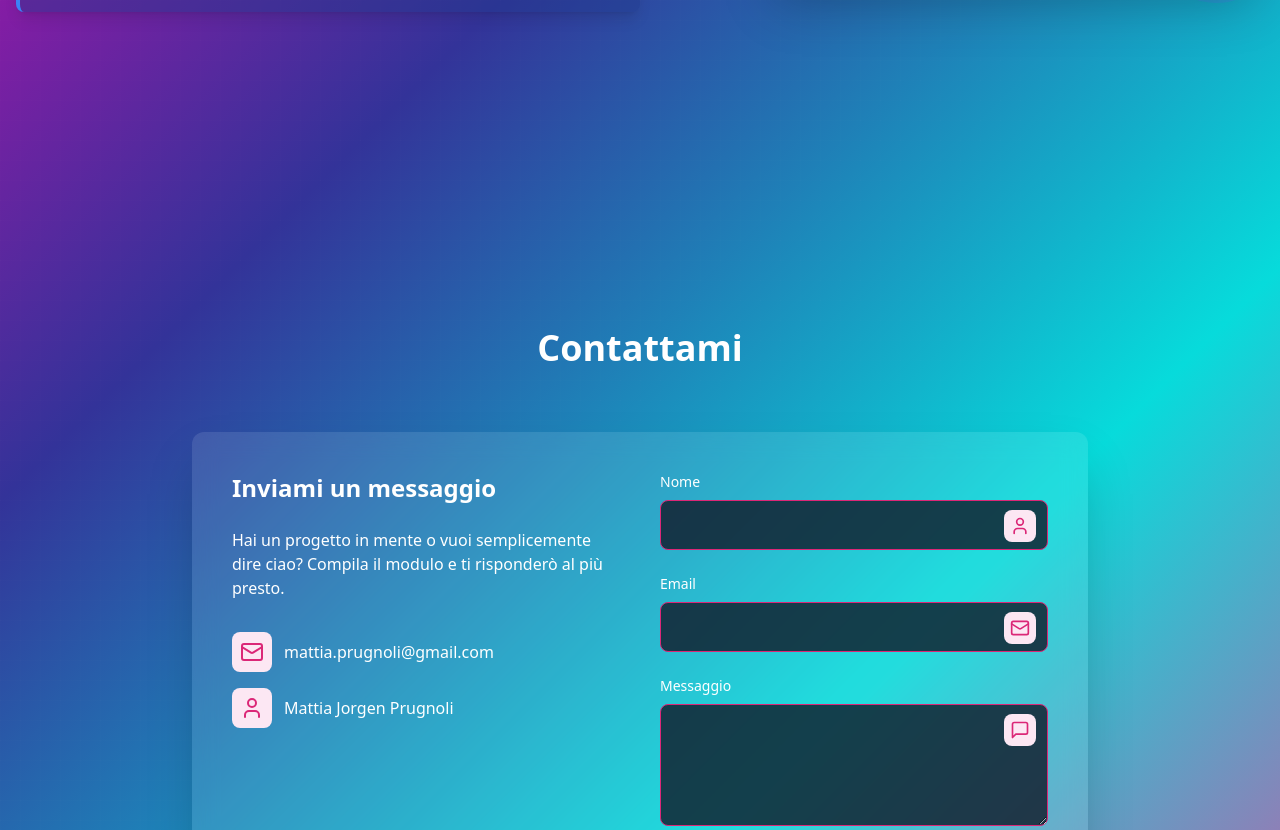
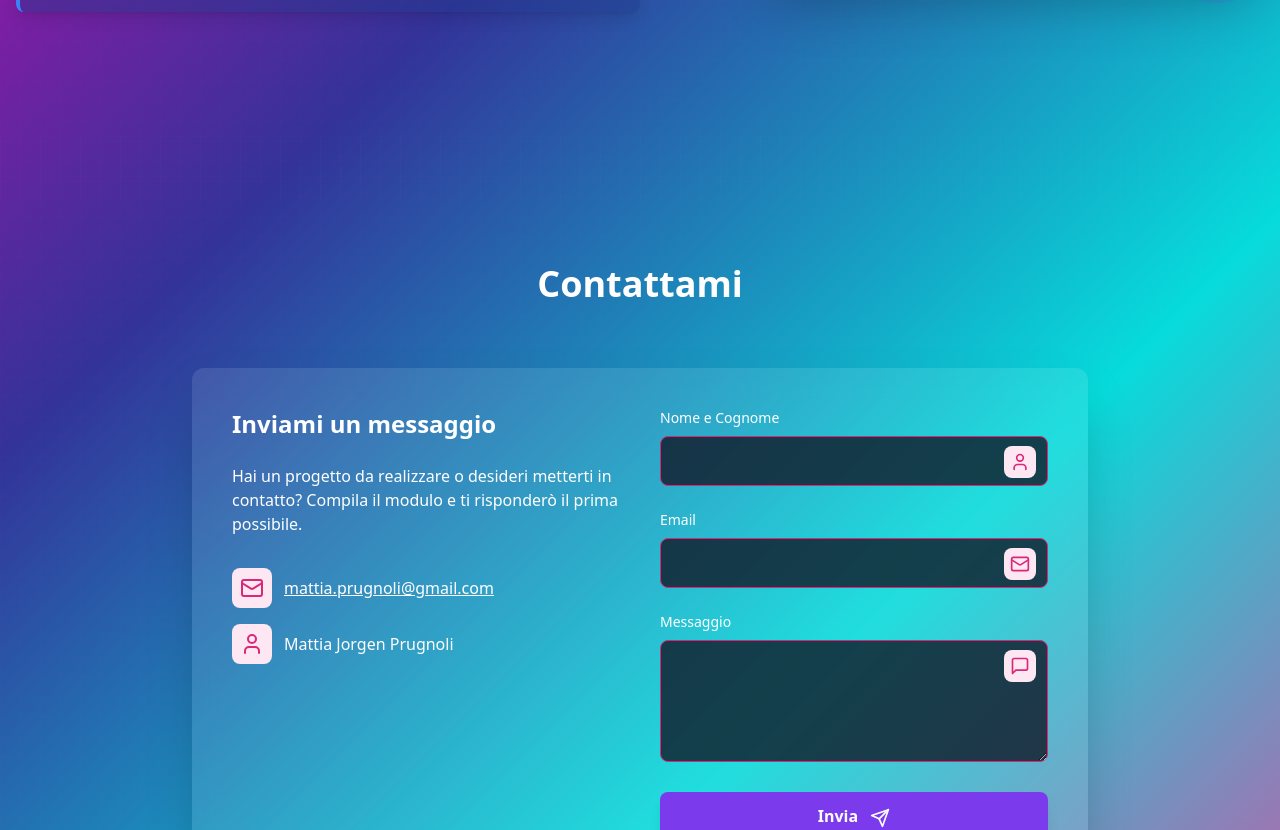
Before and after one commit to iTzMattyz/mjp, a React (Vite) app: page / in a window 1280 px wide. Shown: the part 3680-4510 px from the top of the page. Built offline with nearby package versions, Linux system fonts and the light colour scheme.

Commit message:
Update ContactSection.tsx

```diff
--- a/src/components/ContactSection.tsx
+++ b/src/components/ContactSection.tsx
@@ -52,7 +52,7 @@ const ContactSection: React.FC<{contactRef: React.RefObject<HTMLElement>}> = ({
   };
 
   return (
-    <section ref={contactRef} id="contact" className="relative min-h-screen flex items-center text-white">
+    <section ref={contactRef} id="contact" className="relative min-h-[80vh] lg:min-h-[70vh] -mt-16 flex items-center text-white">
       <div className="absolute inset-0 bg-grid-pattern opacity-10 pointer-events-none"></div>
       <div className="container mx-auto px-4 py-20 md:py-32 flex flex-col items-center justify-center z-10">
         <h2 className="text-3xl md:text-4xl font-bold text-center mb-16">
@@ -63,14 +63,15 @@ const ContactSection: React.FC<{contactRef: React.RefObject<HTMLElement>}> = ({
             <div>
               <h3 className="text-2xl font-semibold mb-6 text-white-300">Inviami un messaggio</h3>
               <p className="text-white-300 mb-8">
-                Hai un progetto in mente o vuoi semplicemente dire ciao? Compila il modulo e ti risponderò al più presto.
-              </p>
+              Hai un progetto da realizzare o desideri metterti in contatto? Compila il modulo e ti risponderò il prima possibile.              </p>
               <div className="space-y-4 mb-8">
               <div className="flex items-center">
                 <div className="mr-3 bg-pink-100 p-2 rounded-lg text-pink-600">
                   <Mail className="h-6 w-6" />
                 </div>
-                <span>mattia.prugnoli@gmail.com</span>
+                <a href="mailto:mattia.prugnoli@gmail.com" className="underline text-white hover:text-pink-400">
+  mattia.prugnoli@gmail.com
+</a>
               </div>
               <div className="flex items-center">
                 <div className="mr-3 bg-pink-100 p-2 rounded-lg text-pink-600">
@@ -82,7 +83,7 @@ const ContactSection: React.FC<{contactRef: React.RefObject<HTMLElement>}> = ({
             </div>
             <form onSubmit={handleSubmit} className="space-y-6">
               <div>
-                <label htmlFor="name" className="block text-sm font-medium text-white mb-2">Nome</label>
+                <label htmlFor="name" className="block text-sm font-medium text-white mb-2">Nome e Cognome</label>
                 <div className="relative">
                   <input
                     type="text"
```
